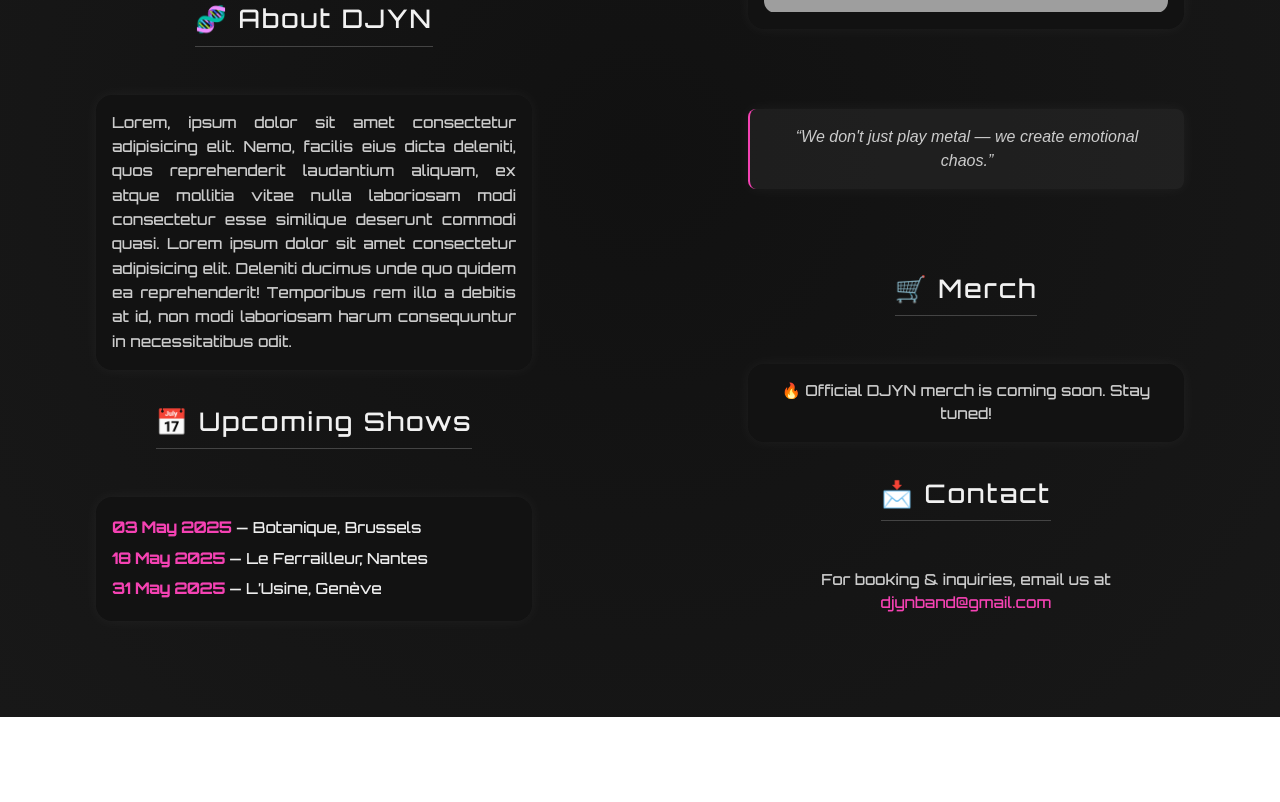
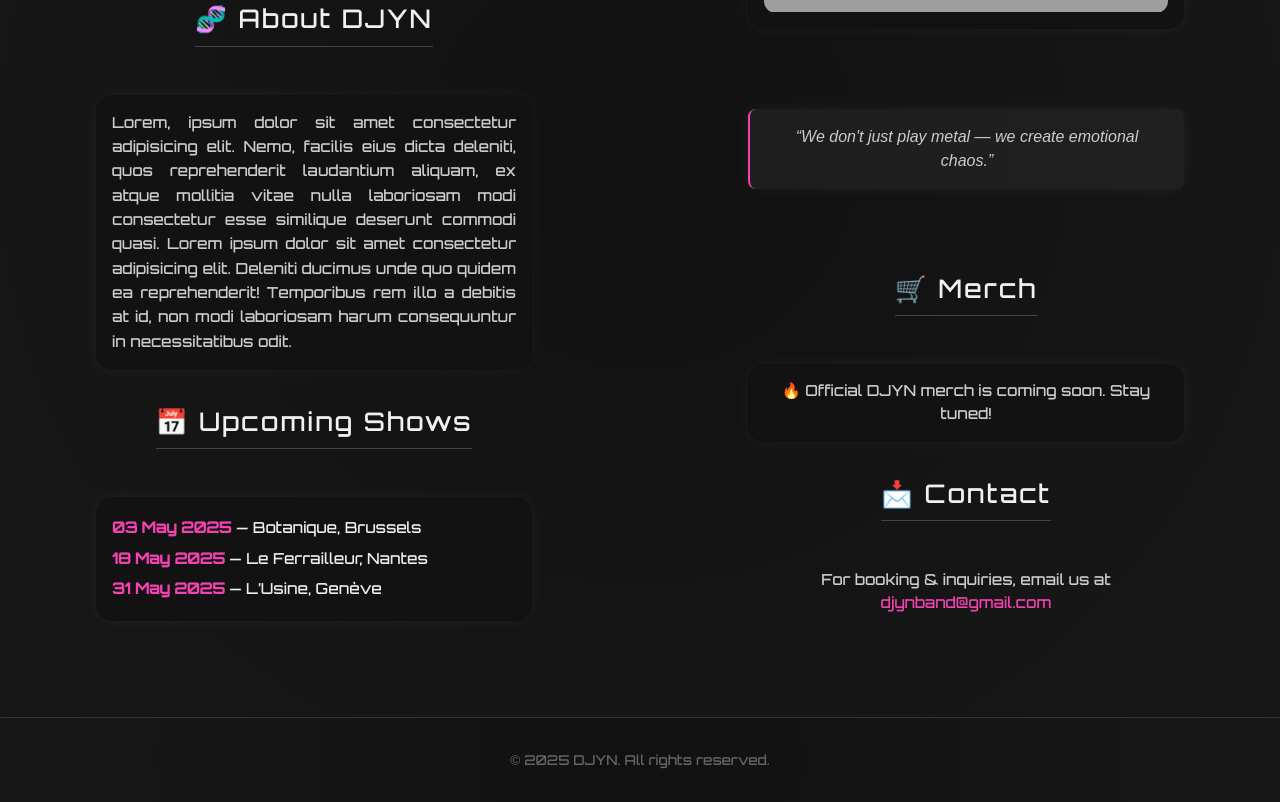
Before and after one commit to Davit-Ners/DJYN, a Next.js app: page / in a window 1280 px wide. Shown: the part 894-1696 px from the top of the page. Before the commit the page ends 1611 px from the top, so only its background shows below. Built offline with nearby package versions, Linux system fonts and the light colour scheme; grey boxes are pictures that could not be loaded.

Commit message:
Add footer

```diff
--- a/src/app/layout.tsx
+++ b/src/app/layout.tsx
@@ -2,6 +2,7 @@ import type { Metadata } from "next";
 import { Geist, Geist_Mono } from "next/font/google";
 import "./globals.css";
 import Header from "@/containers/header/header";
+import Footer from "@/containers/footer/footer";
 
 const geistSans = Geist({
   variable: "--font-geist-sans",
@@ -30,6 +31,7 @@ export default function RootLayout({
       >
         <Header />
         {children}
+        <Footer />
       </body>
     </html>
   );
--- /dev/null
+++ b/src/containers/footer/footer.module.css
@@ -0,0 +1,9 @@
+.footer {
+    text-align: center;
+    color: #666;
+    font-size: 0.85rem;
+    padding: 2rem 0;
+    font-family: 'Orbitron', sans-serif;
+    border-top: 1px solid #333;
+    background: var(--page-background);
+}
--- /dev/null
+++ b/src/containers/footer/footer.tsx
@@ -0,0 +1,9 @@
+import style from './footer.module.css';
+
+export default function Footer() {
+    return (
+        <footer className={style.footer}>
+                <p>© {new Date().getFullYear()} DJYN. All rights reserved.</p>
+        </footer>
+    );
+};
```
